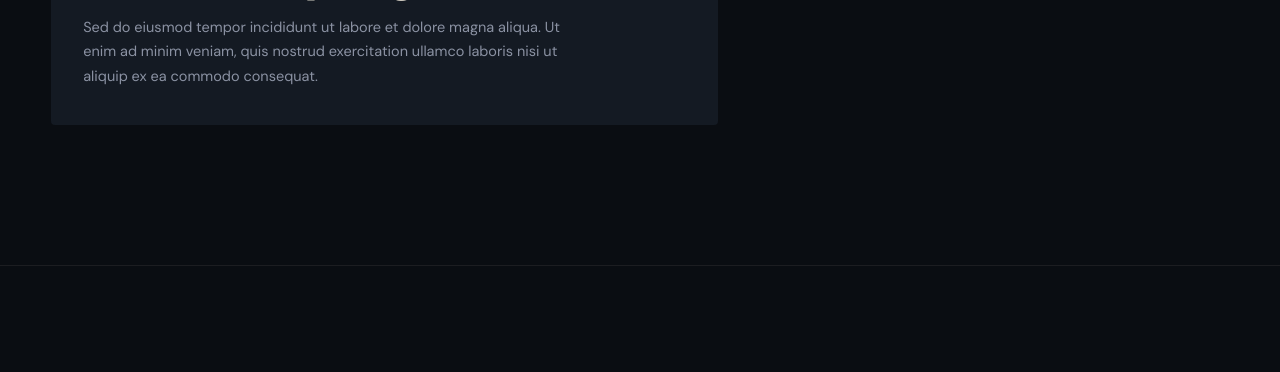
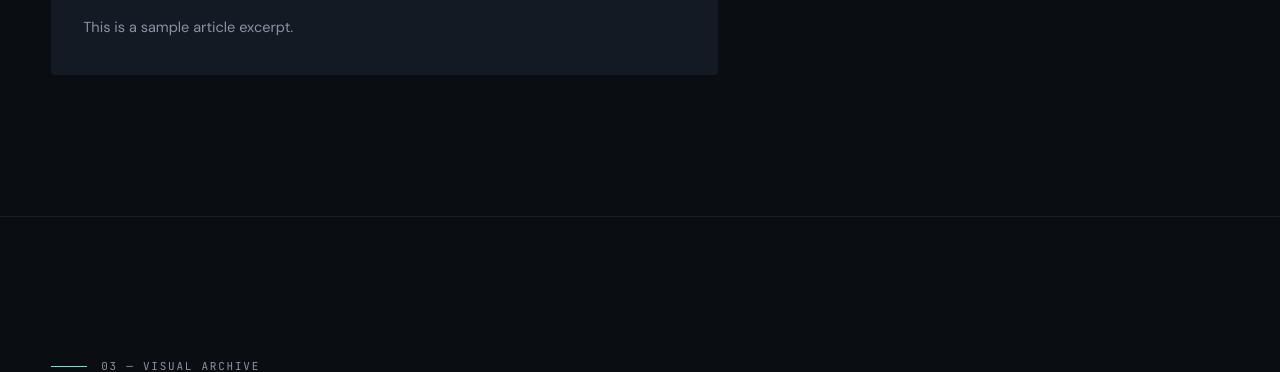
Before and after one commit to ardagencer1206/gngtechCMS, a Flask app: page / in a window 1280 px wide. Shown: the part 3029-3401 px from the top of the page. Run offline with Flask 3, Linux system fonts and the light colour scheme.

Commit message:
Update index.html

```diff
--- a/templates/index.html
+++ b/templates/index.html
@@ -1636,90 +1636,69 @@
                 <div class="col-lg-7">
                     <div class="section-label"><span data-i18n="articles.label">02 — Insights</span></div>
                     <h2 class="module__title">
-                        <span data-i18n="articles.title.a">Research,</span> <em
-                            data-i18n="articles.title.b">published.</em>
+                        <span data-i18n="articles.title.a">{{ insight_content.title_a_en if insight_content else "Research," }}</span> <em
+                            data-i18n="articles.title.b">{{ insight_content.title_b_en if insight_content else "published." }}</em>
                     </h2>
                 </div>
                 <div class="col-lg-5">
                     <p class="module__intro" data-i18n="articles.intro">
-                        Sed ut perspiciatis unde omnis iste natus error sit voluptatem accusantium doloremque
-                        laudantium, totam rem aperiam, eaque ipsa quae ab illo inventore.
+                        {{ insight_content.intro_en if insight_content else "Sed ut perspiciatis unde omnis iste natus error sit voluptatem accusantium doloremque laudantium, totam rem aperiam, eaque ipsa quae ab illo inventore." }}
                     </p>
                 </div>
             </div>
 
             <div class="row g-4 g-lg-5 reveal">
                 <div class="col-lg-7">
-                    <a href="#" class="article-feature">
+                    {% for article in insight_articles %}
+                    {% if loop.index == 1 %}
+                    <a href="{{ article.link if article.link else '#' }}" class="article-feature">
                         <div class="article-feature__img">
+                            {% if article.image_file %}
+                            <img src="{{ url_for('static', filename='uploads/insights/' + article.image_file) }}" alt="" loading="lazy">
+                            {% else %}
                             <img src="https://picsum.photos/seed/gng-feature/1100/820" alt="" loading="lazy">
+                            {% endif %}
                         </div>
                         <div class="article-feature__body">
                             <div class="article-meta">
-                                <span class="accent" data-i18n="articles.cat.whitepaper">Whitepaper</span>
-                                <span>04 March 2026</span>
-                                <span><span data-i18n="articles.read1">14 min read</span></span>
+                                <span class="accent" data-i18n="insight_{{ article.id }}_category">{{ article.category_en }}</span>
+                                <span data-i18n="insight_{{ article.id }}_date">{{ article.date_en }}</span>
+                                {% if article.read_time_en %}
+                                <span><span data-i18n="insight_{{ article.id }}_read_time">{{ article.read_time_en }}</span></span>
+                                {% endif %}
                             </div>
-                            <h3 class="article-feature__title">Lorem ipsum dolor sit amet, consectetur adipiscing elit.
-                            </h3>
-                            <p class="article-feature__excerpt">
-                                Sed do eiusmod tempor incididunt ut labore et dolore magna aliqua. Ut enim ad minim
-                                veniam,
-                                quis nostrud exercitation ullamco laboris nisi ut aliquip ex ea commodo consequat.
+                            <h3 class="article-feature__title" data-i18n="insight_{{ article.id }}_title">{{ article.title_en }}</h3>
+                            <p class="article-feature__excerpt" data-i18n="insight_{{ article.id }}_excerpt">
+                                {{ article.excerpt_en }}
                             </p>
                         </div>
                     </a>
+                    {% endif %}
+                    {% endfor %}
                 </div>
 
                 <div class="col-lg-5">
                     <div class="article-list">
-                        <a href="#" class="article">
-                            <div class="article__thumb"><img src="https://picsum.photos/seed/gng-art-1/300/300" alt=""
-                                    loading="lazy"></div>
+                        {% for article in insight_articles %}
+                        {% if loop.index > 1 %}
+                        <a href="{{ article.link if article.link else '#' }}" class="article">
+                            <div class="article__thumb">
+                                {% if article.image_file %}
+                                <img src="{{ url_for('static', filename='uploads/insights/' + article.image_file) }}" alt="" loading="lazy">
+                                {% else %}
+                                <img src="https://picsum.photos/seed/gng-art-{{ loop.index }}/300/300" alt="" loading="lazy">
+                                {% endif %}
+                            </div>
                             <div>
                                 <div class="article-meta">
-                                    <span class="accent" data-i18n="articles.cat.case">Case Study</span>
-                                    <span>21 Feb 2026</span>
+                                    <span class="accent" data-i18n="insight_{{ article.id }}_category">{{ article.category_en }}</span>
+                                    <span data-i18n="insight_{{ article.id }}_date">{{ article.date_en }}</span>
                                 </div>
-                                <h4 class="article__title">Excepteur sint occaecat cupidatat non proident sunt.</h4>
+                                <h4 class="article__title" data-i18n="insight_{{ article.id }}_title">{{ article.title_en }}</h4>
                             </div>
                         </a>
-
-                        <a href="#" class="article">
-                            <div class="article__thumb"><img src="https://picsum.photos/seed/gng-art-2/300/300" alt=""
-                                    loading="lazy"></div>
-                            <div>
-                                <div class="article-meta">
-                                    <span class="accent" data-i18n="articles.cat.press">Press</span>
-                                    <span>09 Feb 2026</span>
-                                </div>
-                                <h4 class="article__title">Duis aute irure dolor reprehenderit voluptate velit.</h4>
-                            </div>
-                        </a>
-
-                        <a href="#" class="article">
-                            <div class="article__thumb"><img src="https://picsum.photos/seed/gng-art-3/300/300" alt=""
-                                    loading="lazy"></div>
-                            <div>
-                                <div class="article-meta">
-                                    <span class="accent" data-i18n="articles.cat.article">Article</span>
-                                    <span>28 Jan 2026</span>
-                                </div>
-                                <h4 class="article__title">Quis autem vel eum iure reprehenderit voluptatem.</h4>
-                            </div>
-                        </a>
-
-                        <a href="#" class="article">
-                            <div class="article__thumb"><img src="https://picsum.photos/seed/gng-art-4/300/300" alt=""
-                                    loading="lazy"></div>
-                            <div>
-                                <div class="article-meta">
-                                    <span class="accent" data-i18n="articles.cat.research">Research</span>
-                                    <span>14 Jan 2026</span>
-                                </div>
-                                <h4 class="article__title">Neque porro quisquam est qui dolorem ipsum quia.</h4>
-                            </div>
-                        </a>
+                        {% endif %}
+                        {% endfor %}
                     </div>
                 </div>
             </div>
@@ -1995,15 +1974,16 @@
         {% endfor %}
 
         'articles.label': '02 — Insights',
-            'articles.title.a': 'Research,',
-                'articles.title.b': 'published.',
-                    'articles.intro': 'Sed ut perspiciatis unde omnis iste natus error sit voluptatem accusantium doloremque laudantium, totam rem aperiam, eaque ipsa quae ab illo inventore.',
-                        'articles.cat.whitepaper': 'Whitepaper',
-                            'articles.cat.case': 'Case Study',
-                                'articles.cat.press': 'Press',
-                                    'articles.cat.article': 'Article',
-                                        'articles.cat.research': 'Research',
-                                            'articles.read1': '14 min read',
+            'articles.title.a': {{ insight_content.title_a_en | tojson if insight_content else '"Research,"' }},
+                'articles.title.b': {{ insight_content.title_b_en | tojson if insight_content else '"published."' }},
+                    'articles.intro': {{ insight_content.intro_en | tojson if insight_content else '"Sed ut perspiciatis unde omnis iste natus error sit voluptatem accusantium doloremque laudantium, totam rem aperiam, eaque ipsa quae ab illo inventore."' }},
+                        {% for article in insight_articles %}
+                        'insight_{{ article.id }}_category': {{ article.category_en | tojson }},
+                        'insight_{{ article.id }}_date': {{ article.date_en | tojson }},
+                        'insight_{{ article.id }}_read_time': {{ article.read_time_en | tojson if article.read_time_en else '""' }},
+                        'insight_{{ article.id }}_title': {{ article.title_en | tojson }},
+                        'insight_{{ article.id }}_excerpt': {{ article.excerpt_en | tojson if article.excerpt_en else '""' }},
+                        {% endfor %}
 
                                                 'gallery.label': '03 — Visual Archive',
                                                     'gallery.title.a': 'From the',
@@ -2078,15 +2058,16 @@
         {% endfor %}
 
         'articles.label': '02 — İçgörüler',
-            'articles.title.a': 'Yayımlanmış',
-                'articles.title.b': 'araştırmalar.',
-                    'articles.intro': 'Sed ut perspiciatis unde omnis iste natus error sit voluptatem accusantium doloremque laudantium, totam rem aperiam, eaque ipsa quae ab illo inventore.',
-                        'articles.cat.whitepaper': 'Teknik Rapor',
-                            'articles.cat.case': 'Vaka Çalışması',
-                                'articles.cat.press': 'Basın',
-                                    'articles.cat.article': 'Makale',
-                                        'articles.cat.research': 'Araştırma',
-                                            'articles.read1': '14 dk okuma',
+            'articles.title.a': {{ insight_content.title_a_tr | tojson if insight_content else '"Yayımlanmış"' }},
+                'articles.title.b': {{ insight_content.title_b_tr | tojson if insight_content else '"araştırmalar."' }},
+                    'articles.intro': {{ insight_content.intro_tr | tojson if insight_content else '"Sed ut perspiciatis unde omnis iste natus error sit voluptatem accusantium doloremque laudantium, totam rem aperiam, eaque ipsa quae ab illo inventore."' }},
+                        {% for article in insight_articles %}
+                        'insight_{{ article.id }}_category': {{ article.category_tr | tojson }},
+                        'insight_{{ article.id }}_date': {{ article.date_tr | tojson }},
+                        'insight_{{ article.id }}_read_time': {{ article.read_time_tr | tojson if article.read_time_tr else '""' }},
+                        'insight_{{ article.id }}_title': {{ article.title_tr | tojson }},
+                        'insight_{{ article.id }}_excerpt': {{ article.excerpt_tr | tojson if article.excerpt_tr else '""' }},
+                        {% endfor %}
 
                                                 'gallery.label': '03 — Görsel Arşiv',
                                                     'gallery.title.a': 'Tarayıcıdan',
```
